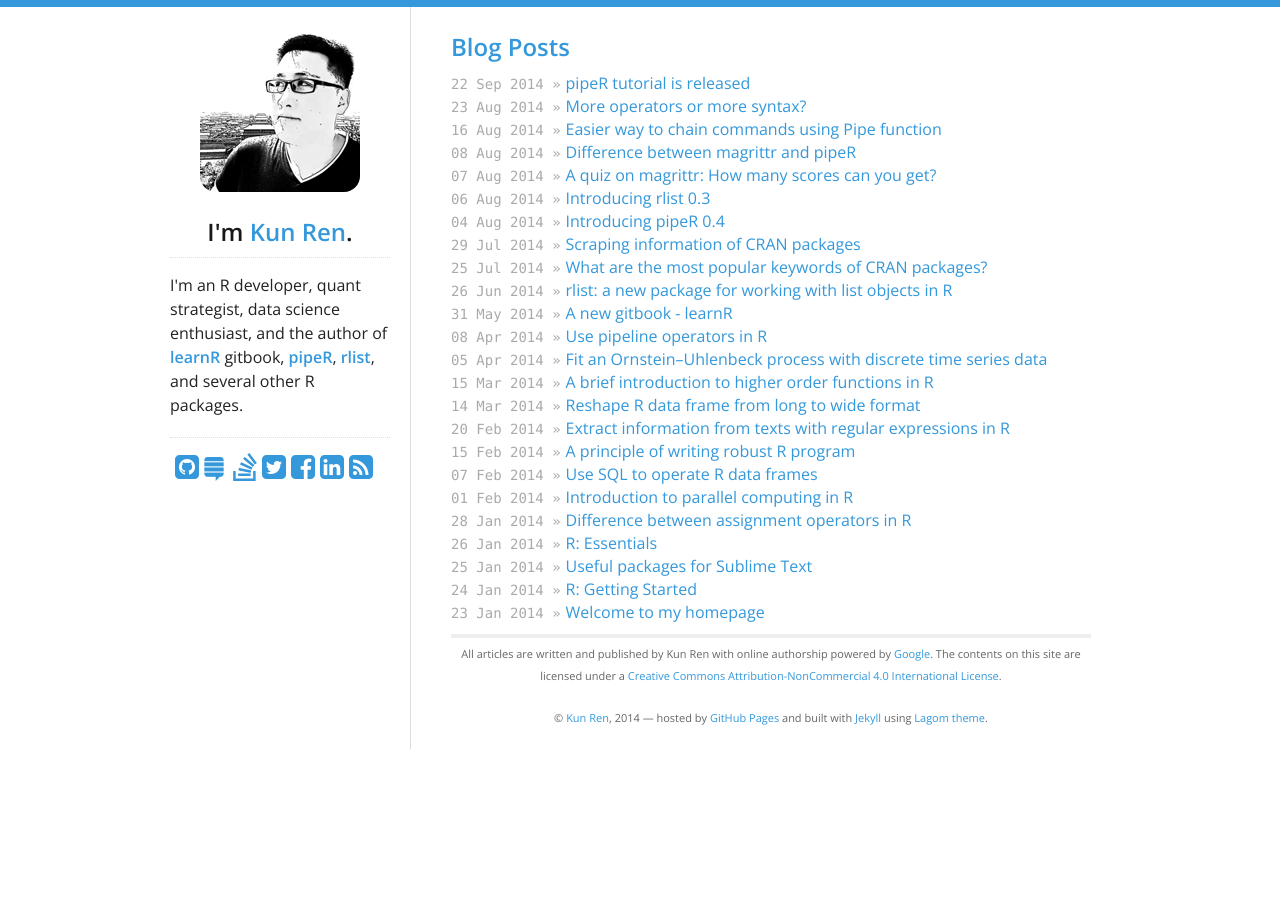
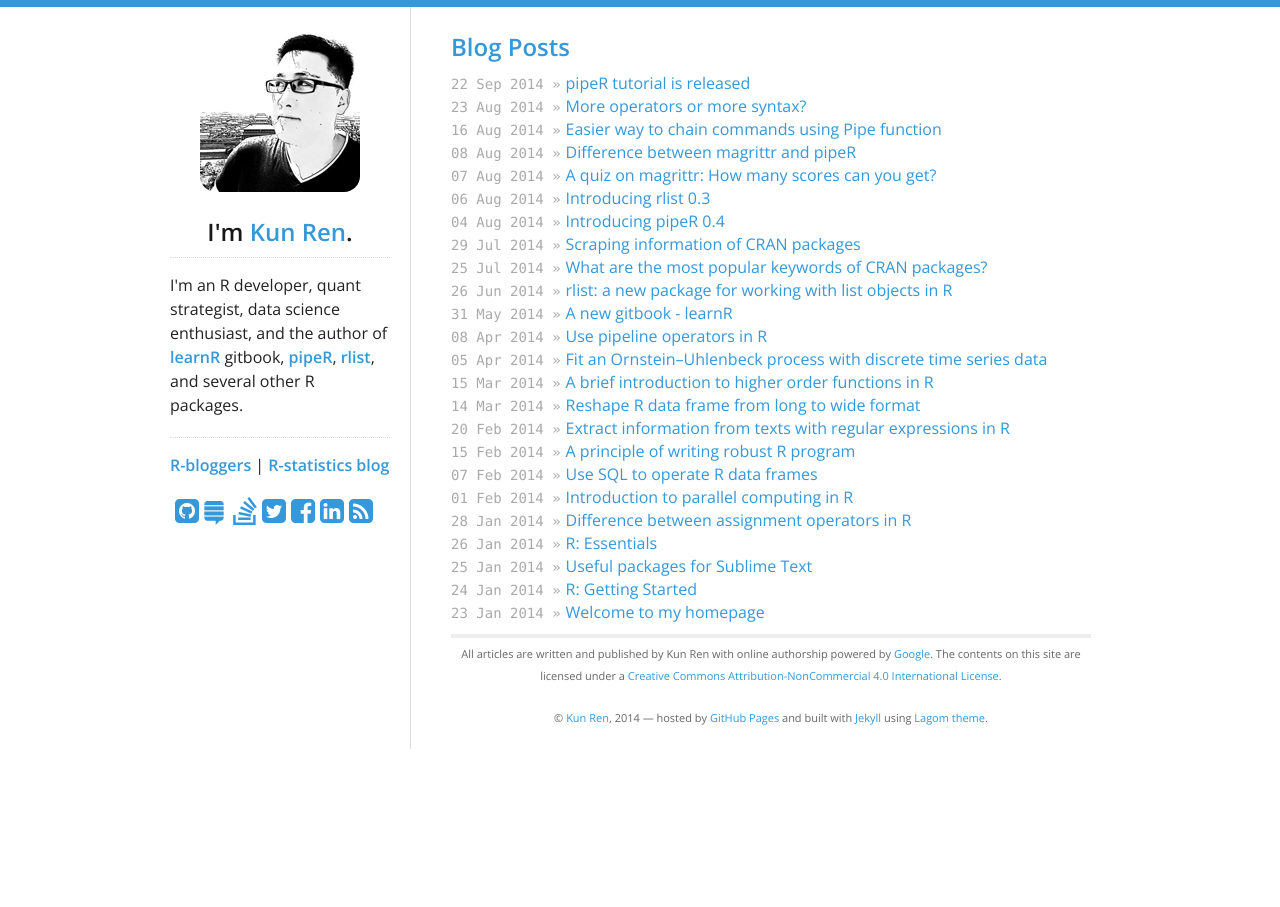
Before and after one commit to harryprince/renkun-ken.github.io, a Jekyll site: the page built from index.html, in a window 1280 px wide. Built offline with Jekyll 4.4.1, drawn with Linux system fonts in a browser that asks for light colours; nearby versions of some CDN libraries; Markdown is read by kramdown in place of the engine named in the settings.

Commit message:
add blogroll

```diff
--- a/_includes/sidebar.html
+++ b/_includes/sidebar.html
@@ -7,6 +7,10 @@
   <div>
   <p>I'm an R developer, quant strategist, data science enthusiast, and the author of <a href="/learnR">learnR</a> gitbook, <a href="/pipeR">pipeR</a>, <a href="/rlist">rlist</a>, and several other R packages.</p>
   <hr/>
+  <p><a href="http://www.r-bloggers.com/">R-bloggers</a> |
+    <a href="http://www.r-statistics.com/">R-statistics blog</a>
+  </p>
+  </hr>
   <div>
     <div id="social">
       {% include social.html %}
```
